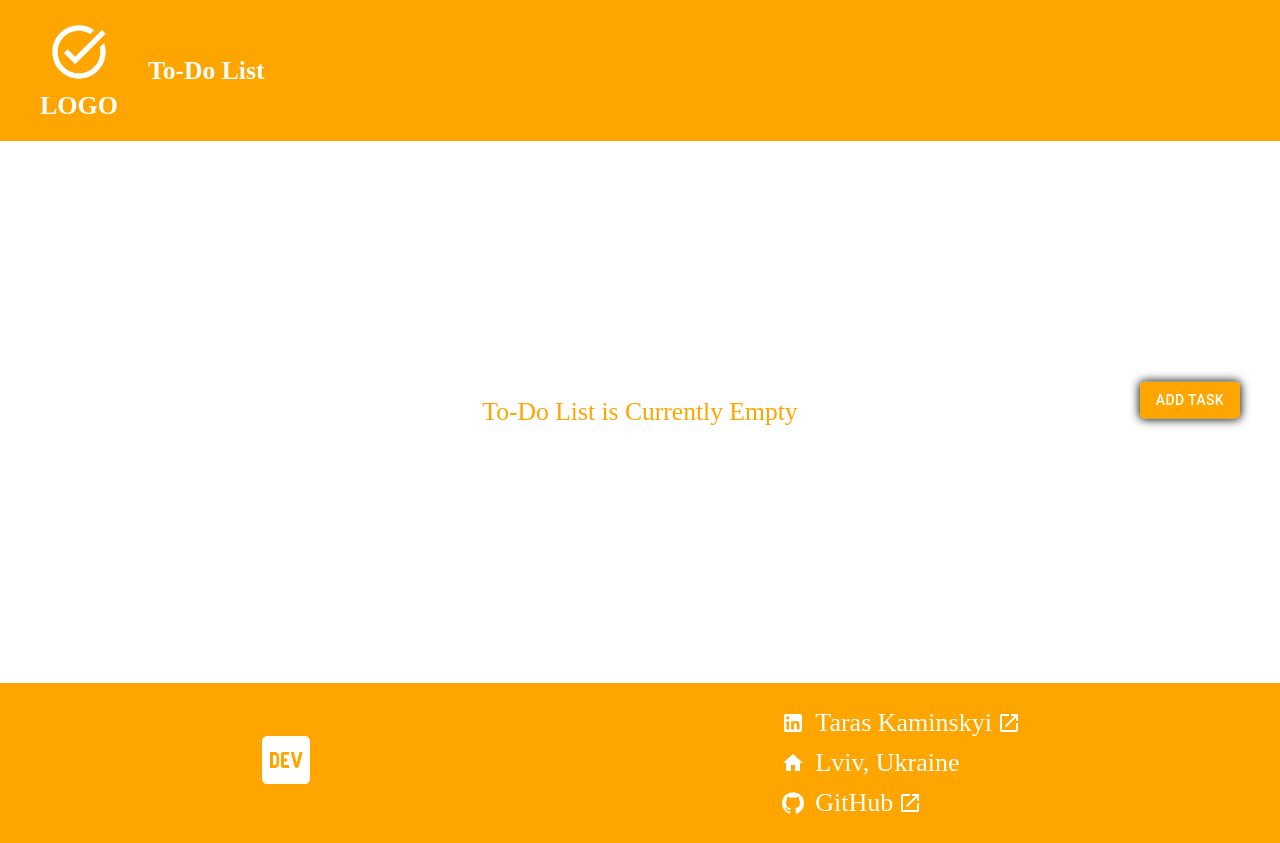
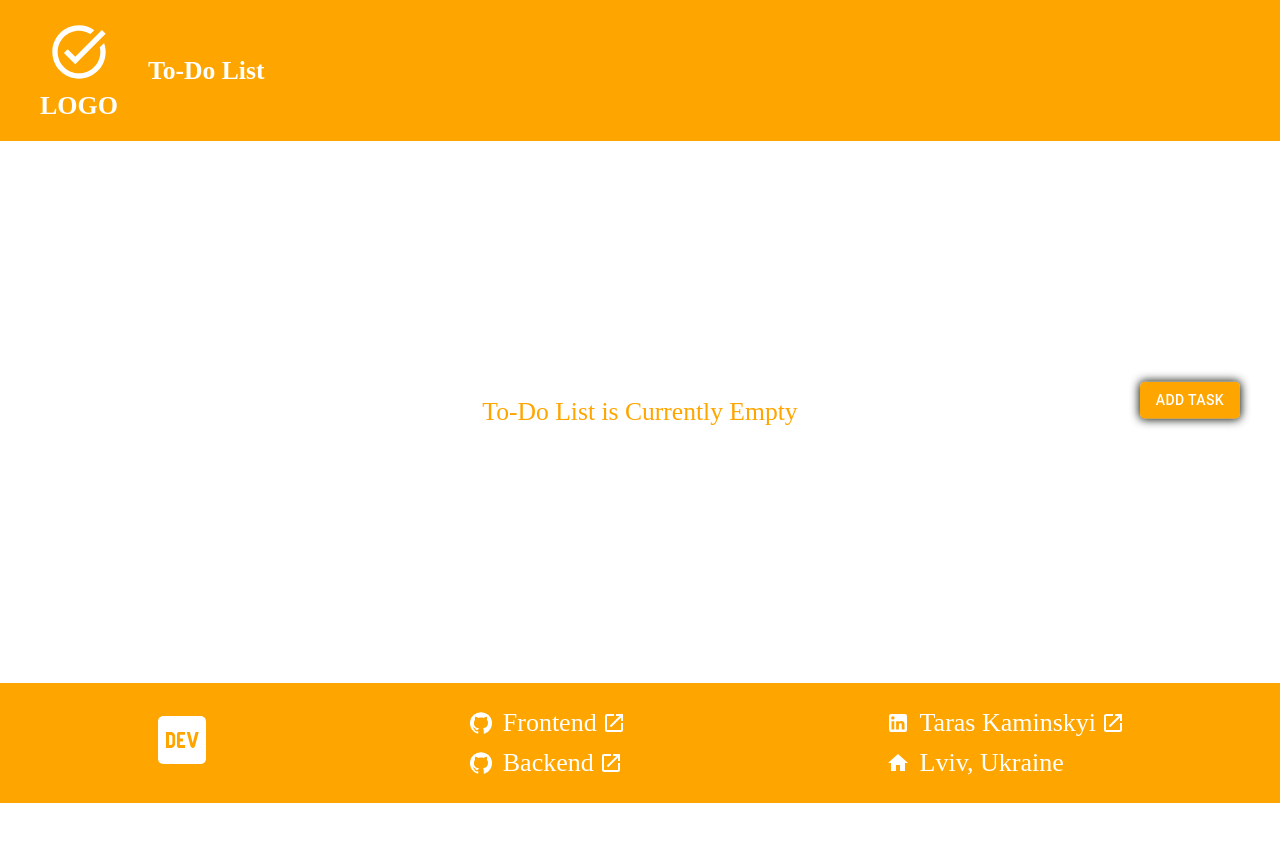
Before and after one commit to taras55555/to-do-list, a React (Vite) app: page / in a window 1280 px wide. After the commit the page ends 803 px from the top, so only its background shows below. Built offline with nearby package versions, Linux system fonts and the light colour scheme.

Commit message:
feat: updated footer content

```diff
--- a/src/components/Footer/Footer.jsx
+++ b/src/components/Footer/Footer.jsx
@@ -17,6 +17,22 @@ export default function Footer() {
             <section>
                 <address>
                     <section className='address-style'>
+                        <a href='https://github.com/taras55555/to-do-list' target='_blank'>
+                            <span className='address-line'><GitHubIcon /></span>
+                            <span className='address-line'>Frontend <OpenInNewIcon /></span>
+                        </a>
+                    </section>
+                    <section className='address-style'>
+                        <a href='https://github.com/taras55555/random-task-fetcher' target='_blank'>
+                            <span className='address-line'><GitHubIcon /></span>
+                            <span className='address-line'>Backend <OpenInNewIcon /></span>
+                        </a>
+                    </section>
+                </address>
+            </section>
+            <section>
+                <address>
+                    <section className='address-style'>
                         <a href='https://www.linkedin.com/in/taras-kaminskyi-4a1994229' target='_blank'>
                             <span className='address-line'><LinkedInIcon /></span>
                             <span className='address-line'>Taras Kaminskyi <OpenInNewIcon /></span>
@@ -26,16 +42,8 @@ export default function Footer() {
                         <div className='address-line'><HomeIcon /></div>
                         <div className='address-line'>Lviv, Ukraine</div>
                     </section>
-                    <section className='address-style'>
-                        <a href='https://github.com/taras55555' target='_blank'>
-                            <span className='address-line'><GitHubIcon /></span>
-                            <span className='address-line'>GitHub <OpenInNewIcon /></span>
-                        </a>
-                    </section>
                 </address>
             </section>
-
-
         </footer>
     )
 }
```
